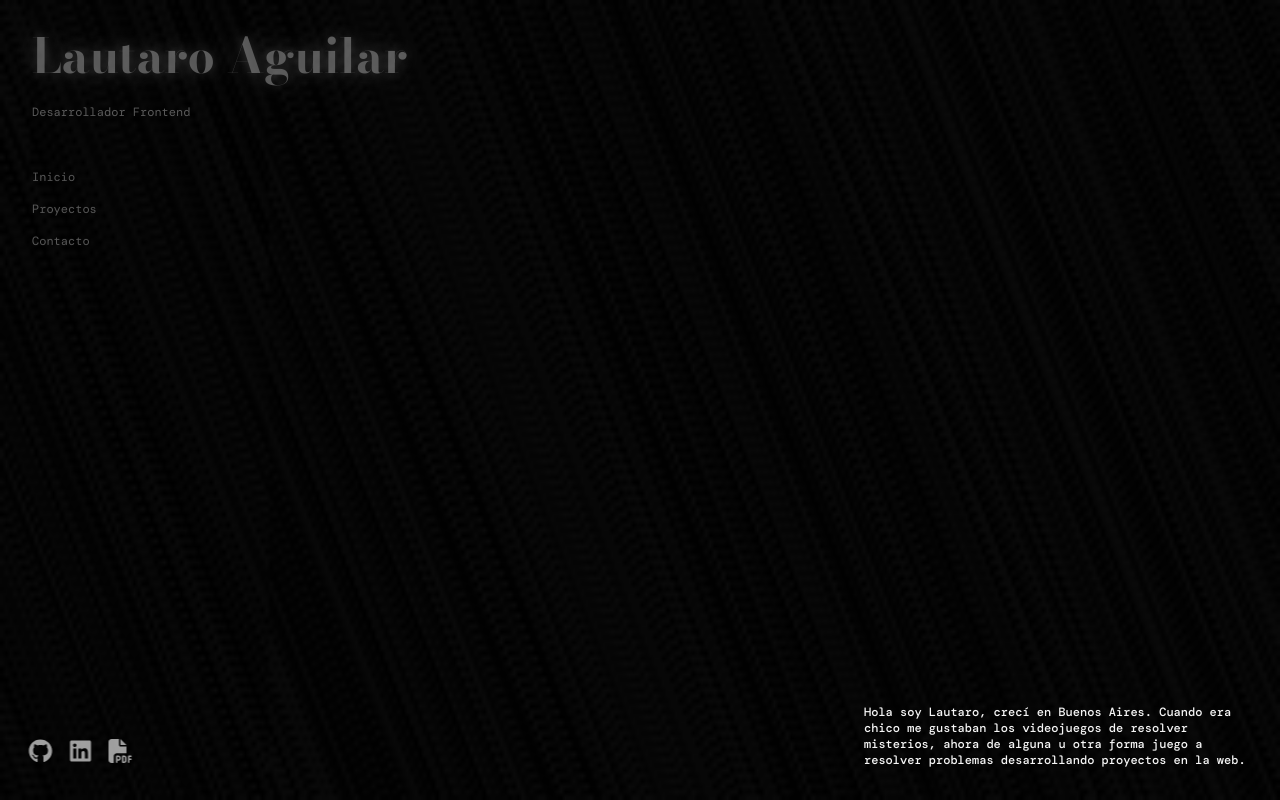
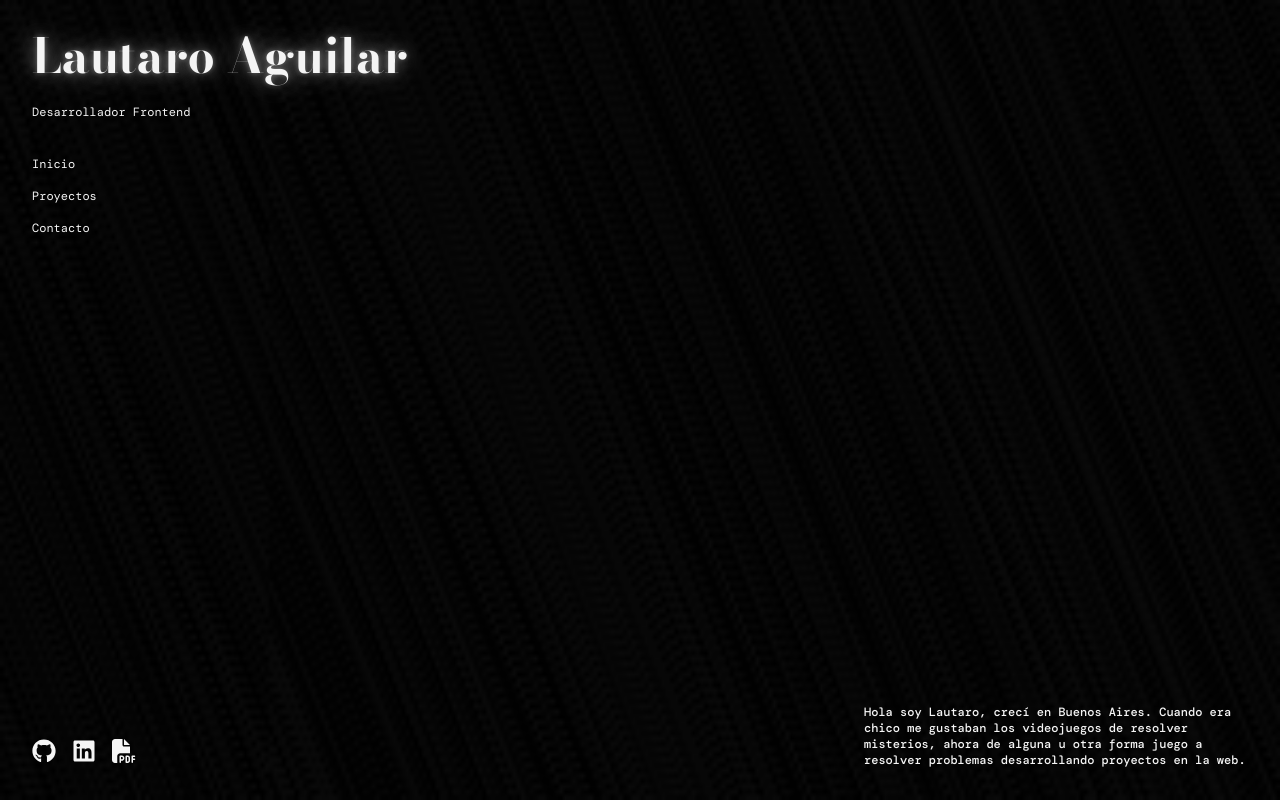
Before and after one commit to lautaroAguilar/new-portfolio, a Next.js app: page / in a window 1280 px wide. Built offline with nearby package versions, Linux system fonts and the light colour scheme.

Commit message:
changing transition duration and delay to keep similar values, and animating Section component

```diff
--- a/src/app/page.js
+++ b/src/app/page.js
@@ -16,7 +16,7 @@ export default function Home() {
   useEffect(() => {
     const timer = setTimeout(() => {
       setIsLoading(false);
-    }, 4000);
+    }, 2500);
 
     return () => clearTimeout(timer);
   }, []);
--- a/src/components/Header/Header.jsx
+++ b/src/components/Header/Header.jsx
@@ -18,29 +18,40 @@ export default function Header() {
       opacity: 1,
       y: 0,
       transition: {
-        duration: 2,
-        delay: 1,
-        staggerChildren: 0.5,
+        duration: 1.5,
+        delay: 0.5,
       },
     },
   };
 
   const item = {
     hidden: { opacity: 0, y: 20 },
-    show: { opacity: 1, y: 0 },
+    show: {
+      opacity: 1,
+      y: 0,
+      transition: {
+        duration: 2.5,
+        delay: 0.5,
+      },
+    },
   };
   return (
     <header className={styles.header}>
       <motion.div
         className={styles.texts}
-        initial={{ opacity: 0 }}
-        animate={{ opacity: 1 }}
-        transition={{ duration: 2, delay: 1 }}
+        variants={container}
+        initial="hidden"
+        animate="show"
       >
-        <h1 className={`${bodoni.className} ${styles.title}`}>
+        <motion.h1
+          className={`${bodoni.className} ${styles.title}`}
+          variants={item}
+        >
           Lautaro Aguilar
-        </h1>
-        <p className={styles.description}>Desarrollador Frontend</p>
+        </motion.h1>
+        <motion.p className={styles.description} variants={item}>
+          Desarrollador Frontend
+        </motion.p>
       </motion.div>
       <motion.ul
         className={styles.links}
--- a/src/components/Loading/Loading.jsx
+++ b/src/components/Loading/Loading.jsx
@@ -22,10 +22,10 @@ const Loading = () => {
       opacity: 1,
       pathLength: 1,
       transition: {
-        duration: 2.5,
+        duration: 1.5,
         ease: "easeInOut",
         repeat: Infinity,
-        repeatDelay: 1.5,
+        repeatDelay: 1,
       },
     },
   };
@@ -36,7 +36,7 @@ const Loading = () => {
     visible: {
       opacity: 1,
       transition: {
-        duration: 4,
+        duration: 2.5,
         ease: "easeInOut",
         /* repeatDelay: 1, */
         repeat: Infinity,
--- a/src/components/Section/Section.jsx
+++ b/src/components/Section/Section.jsx
@@ -4,45 +4,80 @@ import styles from "./Section.module.css";
 import { useState, useEffect } from "react";
 import Link from "next/link";
 import ProjectsSection from "../ProjectsSection/ProjectsSection";
+import { AnimatePresence, motion } from "framer-motion";
+
 export default function Section() {
   const { sectionState, isExiting } = useAppContext();
-  const [animationClass, setAnimationClass] = useState("");
   const [currentSection, setCurrentSection] = useState(null);
 
-  /* falta ajustar para que en la primer carga no me haga la animacion */
+  const container = {
+    hidden: { opacity: 0, x: 20 },
+    show: {
+      opacity: 1,
+      x: 0,
+      transition: {
+        duration: 0.5,
+        delay: 0.5,
+      },
+    },
+    exit: {
+      opacity: 0,
+      x: -20,
+      transition: {
+        duration: 0.5,
+      },
+    },
+  };
+
   useEffect(() => {
     if (isExiting) {
-      setAnimationClass(styles.fade_out_left);
-      setTimeout(() => {
-        setCurrentSection(null); // Limpia la sección durante la animación de salida
-      }, 500);
+      setCurrentSection(null);
     } else if (sectionState) {
-      const timer = setTimeout(() => {
       setCurrentSection(sectionState);
-        setAnimationClass(styles.fade_in_right);
-      }, 100); // Un pequeño retraso antes de aplicar la animación de entrada
-      return () => clearTimeout(timer);
     }
   }, [sectionState, isExiting]);
   return (
     <>
+      <AnimatePresence>
         {currentSection === "Inicio" && (
-        <div className={`${styles.container} ${animationClass}`}>
+          <motion.div
+            className={`${styles.container}`}
+            variants={container}
+            initial="hidden"
+            animate="show"
+            exit="exit"
+          >
             <p className={` ${styles.description}`}>
               Hola soy Lautaro, crecí en Buenos Aires. Cuando era chico me
               gustaban los videojuegos de resolver misterios, ahora de alguna u
-            otra forma juego a resolver problemas desarrollando proyectos en la
-            web.
+              otra forma juego a resolver problemas desarrollando proyectos en
+              la web.
             </p>
-        </div>
+          </motion.div>
         )}
+      </AnimatePresence>
+      <AnimatePresence>
         {currentSection === "Proyectos" && (
-        <div className={`${styles.container} ${animationClass}`}>
-          <ProjectsSection/>
-        </div>
+          <motion.div
+            className={`${styles.container}`}
+            variants={container}
+            initial="hidden"
+            animate="show"
+            exit="exit"
+          >
+            <ProjectsSection />
+          </motion.div>
         )}
+      </AnimatePresence>
+      <AnimatePresence>
         {currentSection === "Contacto" && (
-        <div className={`${styles.container} ${animationClass}`}>
+          <motion.div
+            className={`${styles.container}`}
+            variants={container}
+            initial="hidden"
+            animate="show"
+            exit="exit"
+          >
             <Link
               className={`${styles.description} ${styles.shining}`}
               target="_blank"
@@ -52,8 +87,9 @@ export default function Section() {
             >
               Lautaro Aguilar
             </Link>
-        </div>
+          </motion.div>
         )}
+      </AnimatePresence>
     </>
   );
 }
--- a/src/components/Section/Section.module.css
+++ b/src/components/Section/Section.module.css
@@ -44,24 +44,3 @@
     0 0 20px #d7d7d7, 0 0 25px #d7d7d7, 0 0 30px #d7d7d7, 0 0 35px #d7d7d7;
   }
 }
-@keyframes fadeOutLeft {
-  from {
-    opacity: 1;
-    transform: translateX(0);
-  }
-  to {
-    opacity: 0;
-    transform: translateX(-100%);
-  }
-}
-
-@keyframes fadeInRight {
-  from {
-    opacity: 0;
-    transform: translateX(100%);
-  }
-  to {
-    opacity: 1;
-    transform: translateX(0);
-  }
-}
--- a/src/components/SocialMedia/SocialMedia.jsx
+++ b/src/components/SocialMedia/SocialMedia.jsx
@@ -12,7 +12,7 @@ export default function SocialMedia() {
       className={styles.social_media}
       initial={{ opacity: 0, x: -10 }}
       animate={{ opacity: 1, x: 0 }}
-      transition={{ duration: 1, delay: 1 }}
+      transition={{ duration: 1, delay: 0.5 }}
     >
       <Tooltip title={"Github"}>
         <Link href={"https://github.com/lautaroAguilar"} target="_blank">
```
Lines whose indentation alone changed are shown as unchanged.
